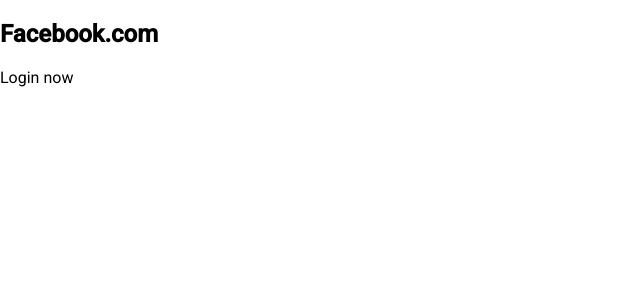
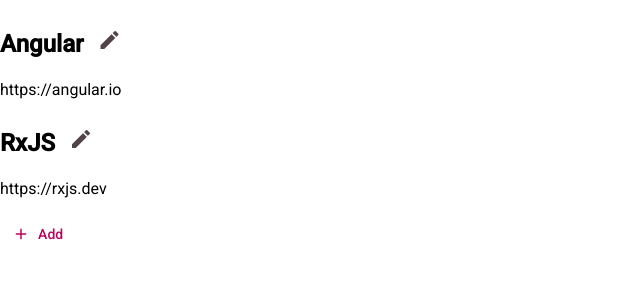
Before and after one commit to davidmarian2012/bookmarker, an Angular app: page / in a window 1280 px wide. Shown: the top 300 px of the page, without its empty margins (0-640 px from the left). Built offline with nearby package versions, Linux system fonts and the light colour scheme.

Commit message:
Initial components for list, add and edit

```diff
--- a/src/app/app.routes.ts
+++ b/src/app/app.routes.ts
@@ -1,9 +1,16 @@
 import { Routes } from '@angular/router';
 import { BookmarkDetailsComponent } from './features/bookmark/bookmark-details/bookmark-details.component';
+import { BookmarkListComponent } from './features/bookmark/bookmark-list/bookmark-list.component';
 
 export const routes: Routes = [
   {
     path: '',
-    component: BookmarkDetailsComponent,
+    loadComponent: () =>
+      import('./features/bookmark/bookmark-list/bookmark-list.component').then((m) => m.BookmarkListComponent),
+  },
+
+  {
+    path: '**',
+    redirectTo: '',
   },
 ];
--- a/src/app/core/models/bookmark.model.ts
+++ b/src/app/core/models/bookmark.model.ts
@@ -2,5 +2,5 @@ export interface Bookmark {
   id: number;
   name: string;
   url: string;
-  createdAt: Date;
+  createdAt: number;
 }
--- a/src/app/core/services/bookmark-api.service.ts
+++ b/src/app/core/services/bookmark-api.service.ts
@@ -7,6 +7,6 @@ export class BookmarkApiService {
   constructor(private http: HttpClient) {}
 
   loadBookmarks() {
-    return this.http.get<Bookmark[]>('/assets/bookmarks.json');
+    return this.http.get<Bookmark[]>('bookmarks.json');
   }
 }
--- a/src/app/features/bookmark/bookmark-details/bookmark-details.component.html
+++ b/src/app/features/bookmark/bookmark-details/bookmark-details.component.html
@@ -1,4 +1,9 @@
 <div class="container">
-  <h2>Facebook.com</h2>
-  <p>Login now</p>
+  <h2>
+    {{ bookmark?.name }}
+    <button mat-icon-button color="primary" (click)="openEditDialog()">
+      <mat-icon>edit</mat-icon>
+    </button>
+  </h2>
+  <p>{{ bookmark?.url }}</p>
 </div>
--- a/src/app/features/bookmark/bookmark-details/bookmark-details.component.ts
+++ b/src/app/features/bookmark/bookmark-details/bookmark-details.component.ts
@@ -1,15 +1,41 @@
 import { CommonModule } from '@angular/common';
-import { Component, OnInit } from '@angular/core';
+import { Component, Input, OnInit } from '@angular/core';
+import { MatIconModule } from '@angular/material/icon';
+import { MatButtonModule } from '@angular/material/button';
+import { MatDialog } from '@angular/material/dialog';
+import { Router } from '@angular/router';
+import { BookmarkFormComponent } from '../bookmark-form/bookmark-form.component';
+import { Bookmark } from '../../../core/models/bookmark.model';
 
 @Component({
   selector: 'app-bookmark-details',
   templateUrl: './bookmark-details.component.html',
   styleUrls: ['./bookmark-details.component.scss'],
   standalone: true,
-  imports: [CommonModule],
+  imports: [CommonModule, MatIconModule, MatButtonModule],
 })
 export class BookmarkDetailsComponent implements OnInit {
-  constructor() {}
+  @Input() bookmark: Bookmark | null = null;
+
+  constructor(
+    private dialog: MatDialog,
+    private router: Router,
+  ) {}
 
   ngOnInit() {}
+
+  openEditDialog() {
+    const dialogRef = this.dialog.open(BookmarkFormComponent, {
+      width: '400px',
+    });
+
+    dialogRef.componentInstance.bookmark = this.bookmark;
+
+    dialogRef.afterClosed().subscribe((result) => {
+      if (result) {
+        console.log('Updated values:', result);
+        this.router.navigate(['/bookmark-list']);
+      }
+    });
+  }
 }
--- /dev/null
+++ b/src/app/features/bookmark/bookmark-form/bookmark-form.component.html
@@ -0,0 +1,18 @@
+<h2>{{ bookmark ? 'Edit Bookmark' : 'Create Bookmark' }}</h2>
+
+<form [formGroup]="form">
+  <mat-form-field appearance="fill" class="full">
+    <mat-label>Name</mat-label>
+    <input matInput formControlName="name" />
+  </mat-form-field>
+
+  <mat-form-field appearance="fill" class="full">
+    <mat-label>URL</mat-label>
+    <input matInput formControlName="url" />
+  </mat-form-field>
+
+  <div class="actions">
+    <button mat-button (click)="cancel()">Cancel</button>
+    <button mat-raised-button color="primary" (click)="save()" [disabled]="form.invalid">Save</button>
+  </div>
+</form>
--- /dev/null
+++ b/src/app/features/bookmark/bookmark-form/bookmark-form.component.scss
@@ -0,0 +1,9 @@
+.full {
+  width: 100%;
+}
+.actions {
+  margin-top: 20px;
+  display: flex;
+  justify-content: flex-end;
+  gap: 10px;
+}
--- /dev/null
+++ b/src/app/features/bookmark/bookmark-form/bookmark-form.component.ts
@@ -0,0 +1,48 @@
+import { Component, Inject, Input, OnInit } from '@angular/core';
+import { MAT_DIALOG_DATA, MatDialogRef } from '@angular/material/dialog';
+import { CommonModule } from '@angular/common';
+import { FormBuilder, FormGroup, FormsModule, ReactiveFormsModule, Validators } from '@angular/forms';
+import { MatFormFieldModule } from '@angular/material/form-field';
+import { MatInputModule } from '@angular/material/input';
+import { MatButtonModule } from '@angular/material/button';
+import { Bookmark } from '../../../core/models/bookmark.model';
+
+@Component({
+  selector: 'app-bookmark-form',
+  standalone: true,
+  imports: [CommonModule, FormsModule, MatFormFieldModule, MatInputModule, MatButtonModule, ReactiveFormsModule],
+  templateUrl: './bookmark-form.component.html',
+  styleUrls: ['./bookmark-form.component.scss'],
+})
+export class BookmarkFormComponent implements OnInit {
+  @Input() bookmark: Bookmark | null = null;
+
+  form!: FormGroup;
+
+  constructor(
+    private fb: FormBuilder,
+    private dialogRef: MatDialogRef<BookmarkFormComponent>,
+  ) {}
+
+  ngOnInit(): void {
+    this.initForm();
+  }
+
+  private initForm() {
+    this.form = this.fb.group({
+      id: [this.bookmark?.id ?? null],
+      name: [this.bookmark?.name ?? '', Validators.required],
+      url: [this.bookmark?.url ?? '', [Validators.required, Validators.pattern(/^https?:\/\/.+/)]],
+    });
+  }
+
+  save() {
+    if (this.form.valid) {
+      this.dialogRef.close(this.form.value);
+    }
+  }
+
+  cancel() {
+    this.dialogRef.close();
+  }
+}
--- /dev/null
+++ b/src/app/features/bookmark/bookmark-list/bookmark-list.component.html
@@ -0,0 +1,5 @@
+@for (bookmark of bookmarks; track bookmark) {
+  <app-bookmark-details [bookmark]="bookmark"></app-bookmark-details>
+}
+
+<button mat-button (click)="addBookmark()">Add<mat-icon>add</mat-icon></button>
--- /dev/null
+++ b/src/app/features/bookmark/bookmark-list/bookmark-list.component.ts
@@ -0,0 +1,52 @@
+import { CommonModule } from '@angular/common';
+import { Component, Input, OnInit } from '@angular/core';
+import { Bookmark } from '../../../core/models/bookmark.model';
+import { BookmarkApiService } from '../../../core/services/bookmark-api.service';
+import { BookmarkDetailsComponent } from '../bookmark-details/bookmark-details.component';
+import { MatIconModule } from '@angular/material/icon';
+import { MatDialog } from '@angular/material/dialog';
+import { Router } from '@angular/router';
+import { BookmarkFormComponent } from '../bookmark-form/bookmark-form.component';
+import { MatButtonModule } from '@angular/material/button';
+
+@Component({
+  selector: 'app-bookmark-list',
+  templateUrl: './bookmark-list.component.html',
+  styleUrls: ['./bookmark-list.component.scss'],
+  standalone: true,
+  imports: [CommonModule, BookmarkDetailsComponent, MatIconModule, MatButtonModule],
+})
+export class BookmarkListComponent implements OnInit {
+  bookmarks: Bookmark[] = [];
+
+  constructor(
+    private bookmarkApiService: BookmarkApiService,
+    private dialog: MatDialog,
+    private router: Router,
+  ) {}
+
+  ngOnInit() {
+    this.bookmarkApiService.loadBookmarks().subscribe((data) => {
+      this.bookmarks = data;
+    });
+  }
+
+  addBookmark() {
+    const dialogRef = this.dialog.open(BookmarkFormComponent, {
+      width: '400px',
+    });
+
+    dialogRef.afterClosed().subscribe((result) => {
+      if (result) {
+        const newBookmark = {
+          id: Date.now(),
+          name: result.name,
+          url: result.url,
+          createdAt: 1,
+        };
+
+        this.bookmarks.push(newBookmark);
+      }
+    });
+  }
+}
```
Also changed, not shown: public/bookmarks.json (renamed from src/assets/bookmarks.json), src/app/features/bookmark/bookmark-list/bookmark-list.component.scss (added).
